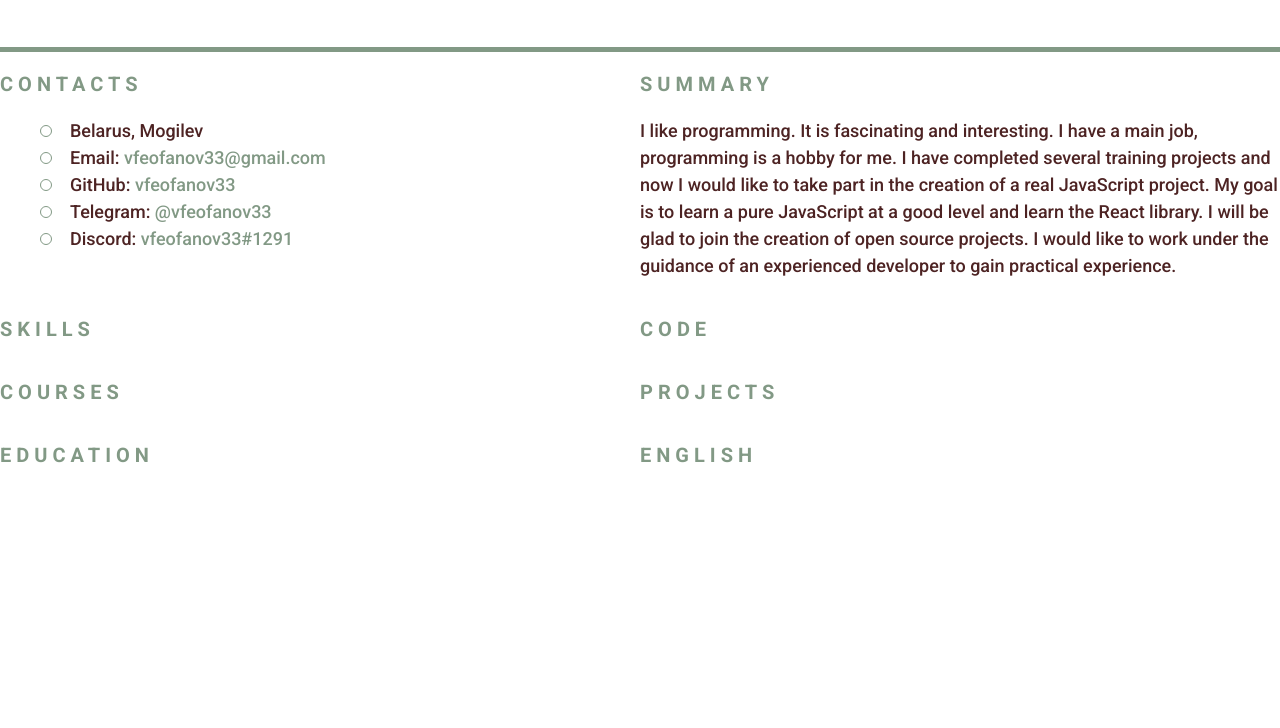
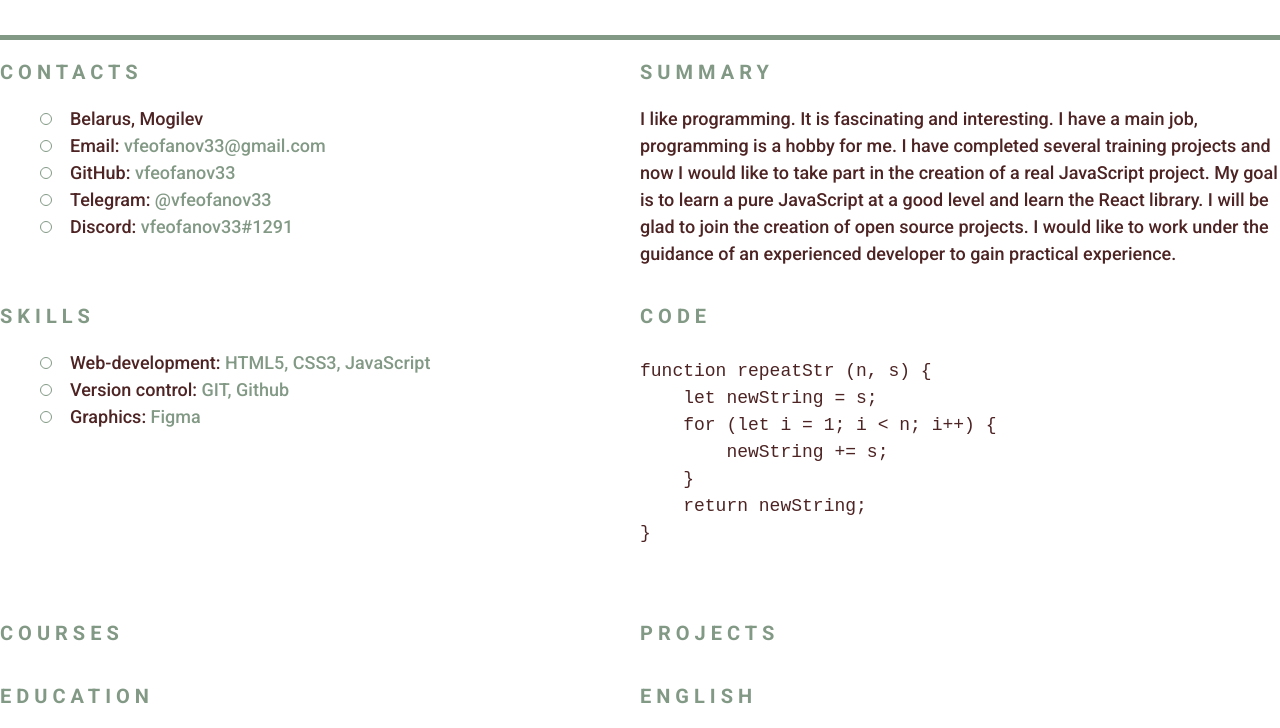
Before and after one commit to vfeofanov33/rsschool-cv, a plain HTML site: page index.html in a window 1280 px wide. Shown: the part 301-1029 px from the top of the page. Before the commit the page ends 800 px from the top, so only its background shows below. Drawn offline with Linux system fonts and the light colour scheme.

Commit message:
feat: make section code

```diff
--- a/index.html
+++ b/index.html
@@ -52,9 +52,26 @@
             </section>
             <section class="section" id="skills">
                 <h2 class="section-title">Skills</h2>
+                <ul class="section-list">
+                    <li class="section-item">Web-development: <span class="section-span">HTML5, CSS3, JavaScript</span></li>
+                    <!-- <li class="section-item">Frameworks and libraries: <span class="section-span">React</span></li> -->
+                    <li class="section-item">Version control: <span class="section-span">GIT, Github</span></li>
+                    <li class="section-item">Graphics: <span class="section-span">Figma</span></li>
+                </ul>
             </section>
             <section class="section" id="code">
-                <h2 class="section-title">Code</h2>
+                <h2 class="section-title code-title">Code</h2>
+                <pre>
+                    <code class="section-code">
+function repeatStr (n, s) {
+    let newString = s;
+    for (let i = 1; i &lt; n; i++) {
+        newString += s;
+    }
+    return newString;
+}
+                    </code>
+                </pre>
             </section>
             <section class="section" id="courses">
                 <h2 class="section-title">Courses</h2>
--- a/style.css
+++ b/style.css
@@ -125,6 +125,16 @@ body
     color: #829985;
 }
 
+pre
+{
+    margin: 0;
+}
+
+.code-title
+{
+    margin-bottom: 0;
+}
+
 @media (max-width: 768px)
 {
     .section
```
